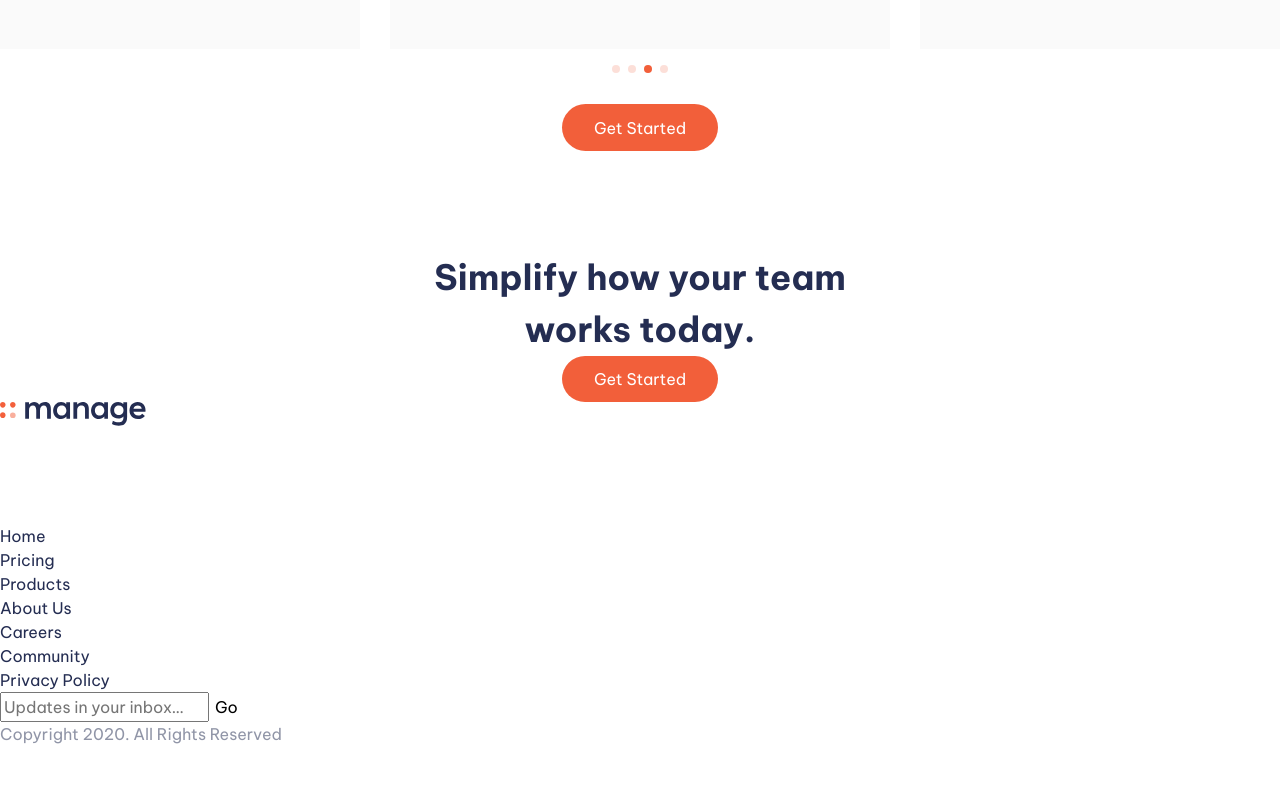
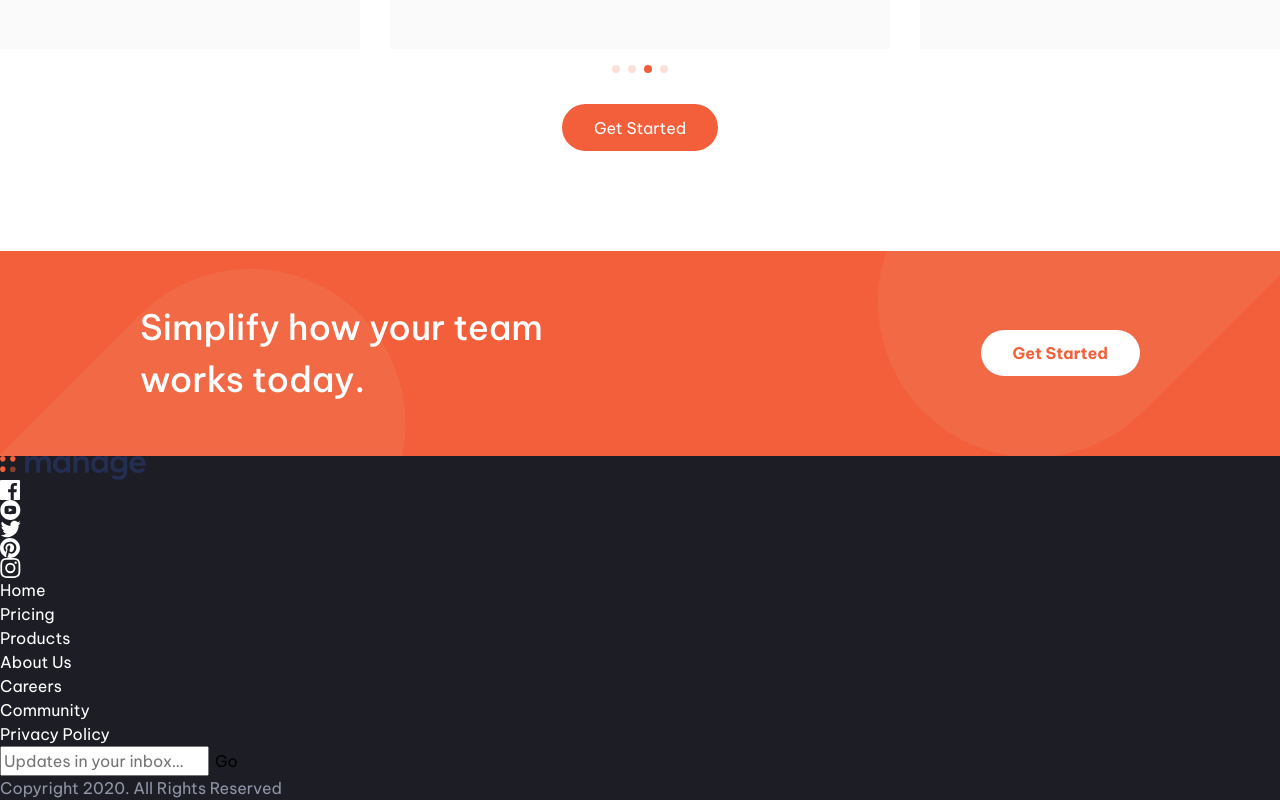
Before and after one commit to yacineKahlerras/manage-landing-page, a React (Create React App) app: page / in a window 1280 px wide. Shown: the part 1582-2382 px from the top of the page. Before the commit the page ends 2328 px from the top, so only its background shows below. Built offline with nearby package versions, Linux system fonts and the light colour scheme.

Commit message:
footer options

```diff
--- a/src/styles/componentsStyles/_footer.scss
+++ b/src/styles/componentsStyles/_footer.scss
@@ -8,9 +8,56 @@ footer {
   width: 100%;
   display: grid;
   place-items: center;
+  padding: 5rem 3rem;
+  background: url("../../images/bg-simplify-section-mobile.svg") no-repeat left,
+    var(--Bright-Red);
+  color: white;
+
+  @include desktop {
+    background: url("../../images/bg-simplify-section-desktop.svg") no-repeat
+        center,
+      var(--Bright-Red);
+
+    padding: 5rem 0rem;
+  }
 
   .footer-top-section-center {
-    width: min(80%, 41.6rem);
+    width: min(80%, 30rem);
     text-align: center;
+    display: flex;
+    flex-direction: column;
+    align-items: center;
+    gap: 2rem;
+
+    @include desktop {
+      width: min(80%, 100rem);
+      flex-direction: row;
+      justify-content: space-between;
+    }
+
+    h2 {
+      font-weight: 500;
+
+      @include desktop {
+        width: min(80%, 41rem);
+        text-align: left;
+      }
+    }
+
+    button {
+      background: white;
+      color: var(--Bright-Red);
+      font-weight: 700;
+
+      &:hover {
+        background: white;
+        color: var(--Bright-Red-hover);
+      }
+    }
   }
 }
+
+.footer-bottom-section {
+  background: var(--Very-Dark-Blue);
+  color: white;
+}
```
